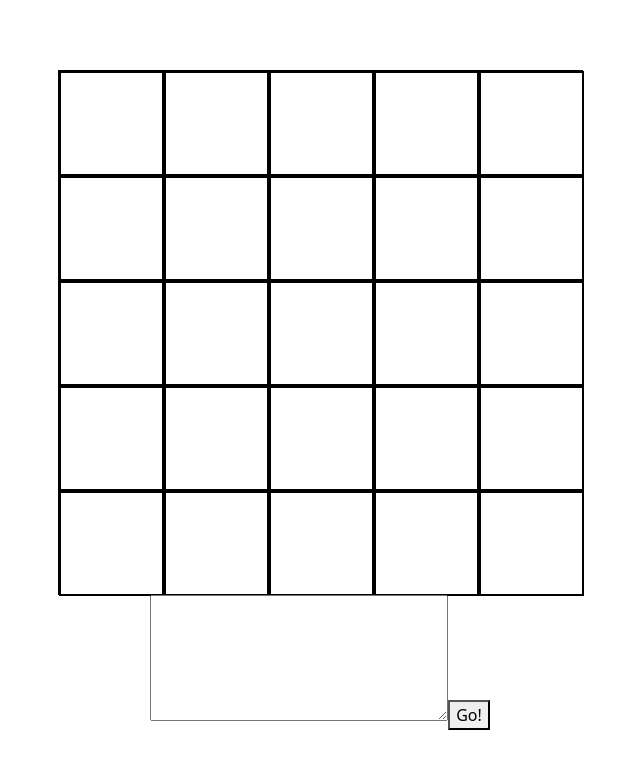
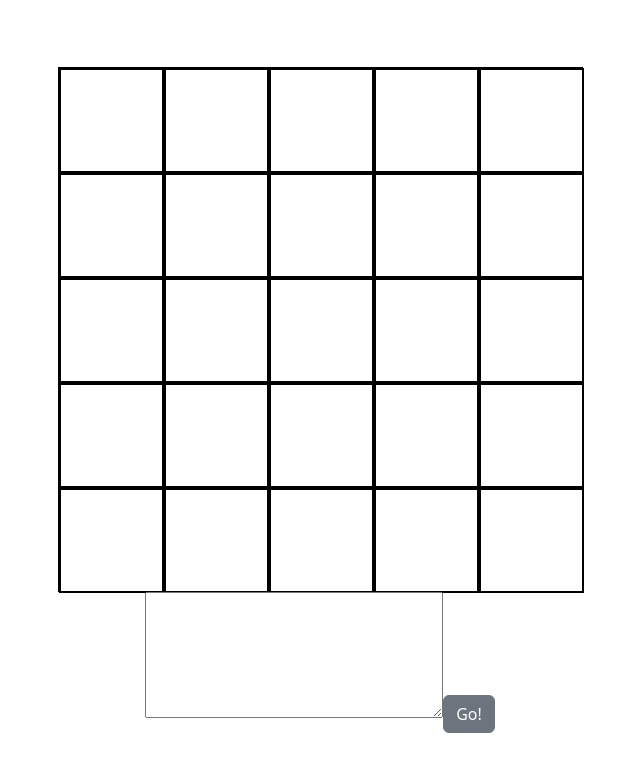
Before and after one commit to CeliaGC/walk-e, a React (Vite) app: page / in a window 1280 px wide. Shown: the top 772 px of the page, without its empty margins (320-960 px from the left). Built offline with nearby package versions, Linux system fonts and the light colour scheme.

Commit message:
add-bootstrapp-button-to-commandform

```diff
--- a/src/components/commandForm/CommandForm.jsx
+++ b/src/components/commandForm/CommandForm.jsx
@@ -1,4 +1,5 @@
 import { useState } from "react";
+import Button from 'react-bootstrap/Button';
 
 // const CommandForm = ({command}) => {
 //     const [commandToExecute,setCommandToExecute]= useState("Test")
@@ -28,7 +29,7 @@ const CommandForm = ({ onCommandSubmit }) => {
           >
             Type a command
           </textarea>
-          <button onClick={executeCommand}>Go!</button>
+          <Button variant="secondary" onClick={executeCommand}>Go!</Button>
         </>
     )
 }
```
